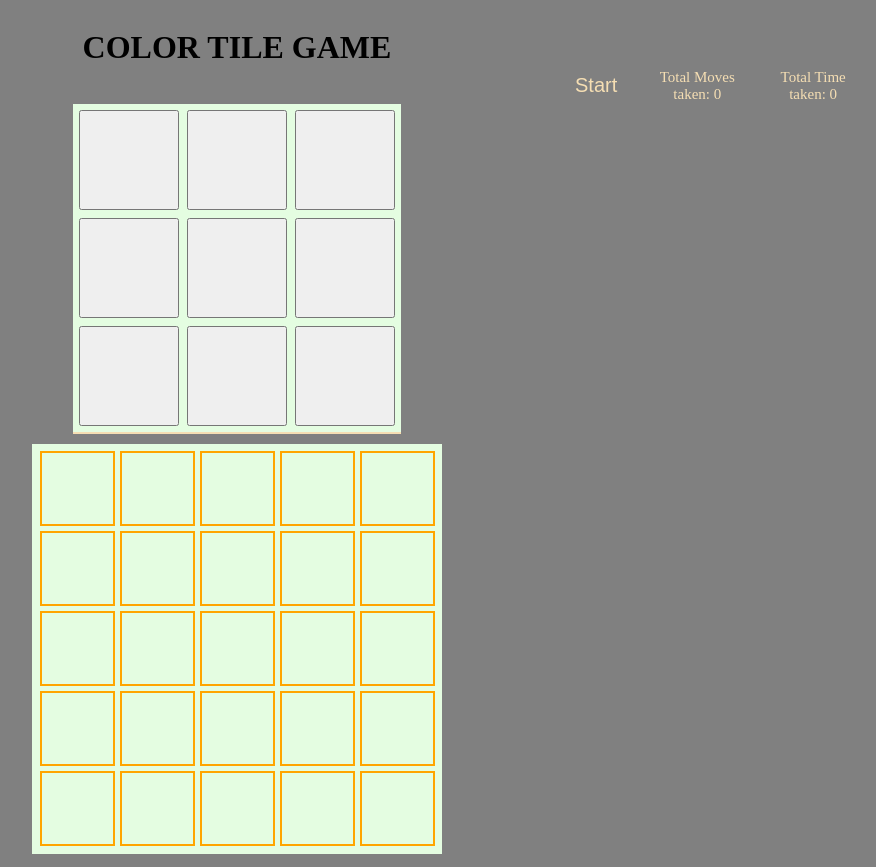
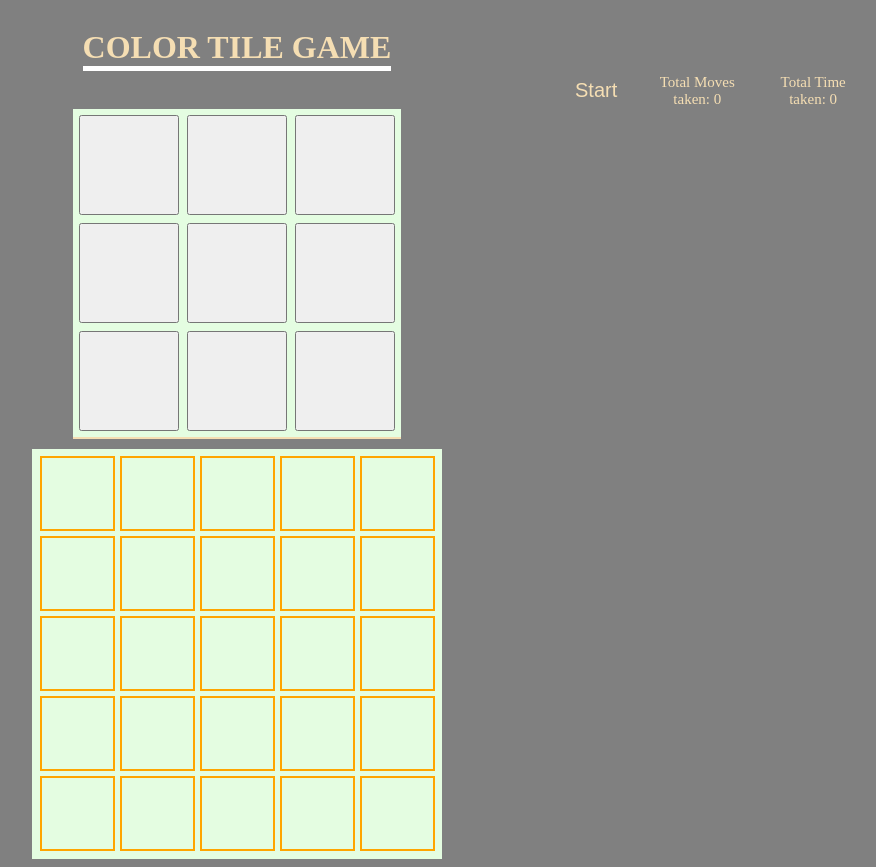
Before and after one commit to Steven4869/Color_Tile_Game, a plain HTML site: page try.html in a window 1280 px wide. Shown: the whole page, without its empty margins (403-1279 px from the left). Drawn offline with Linux system fonts and the light colour scheme.

Commit message:
Updated css

```diff
--- a/try.css
+++ b/try.css
@@ -1,4 +1,7 @@
-
+h1{
+  color: wheat;
+  border-bottom: 5px solid white;
+}
 .btn {
   width: 100px;
   height: 30px;
```
